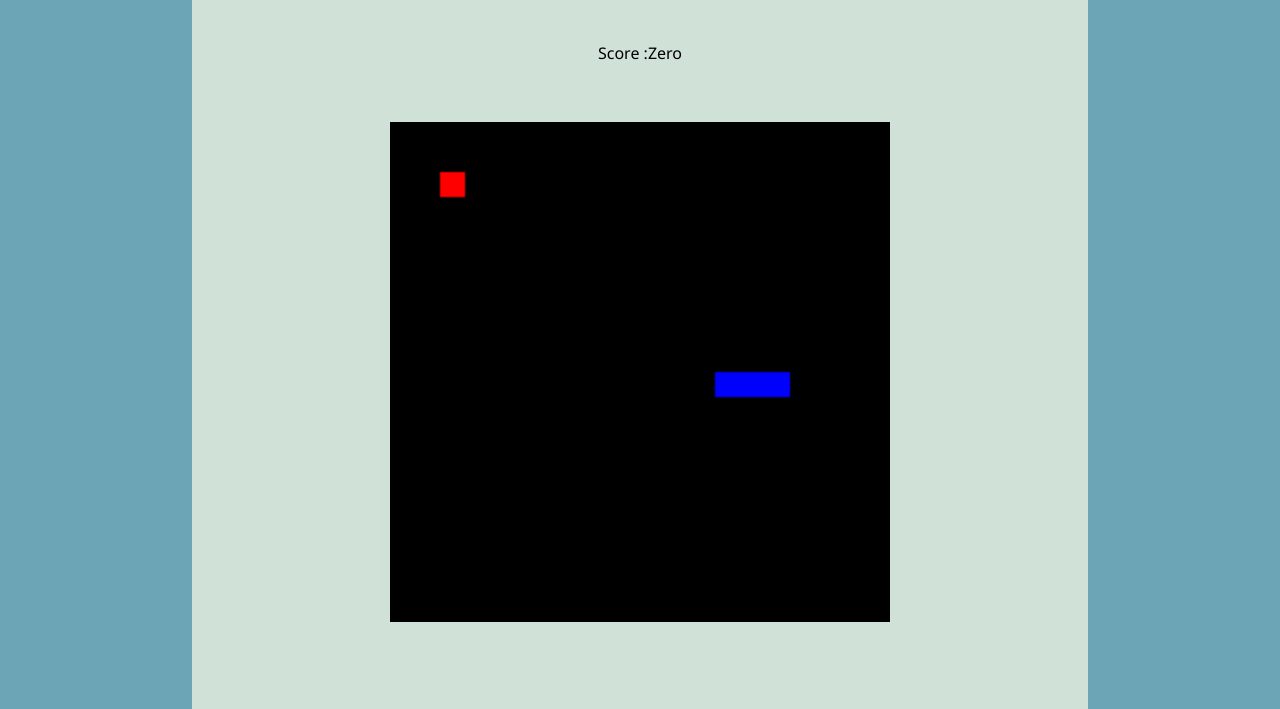
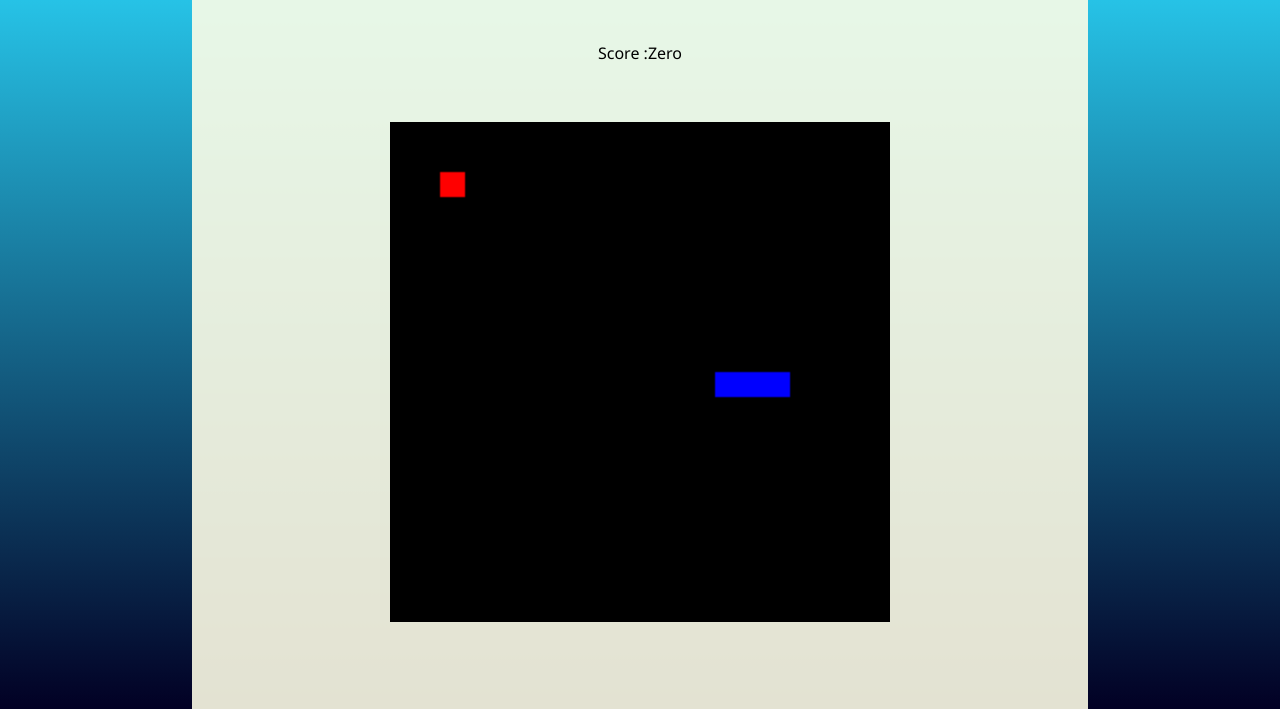
Before and after one commit to tiagoharumitsukodama/Game-Snake, a plain HTML site: page index.html in a window 1280 px wide. Shown: the part 91-800 px from the top of the page. Drawn offline with Linux system fonts and the light colour scheme.

Commit message:
change background-color

```diff
--- a/style.css
+++ b/style.css
@@ -6,7 +6,8 @@ div.body {
     min-height: 100vh;
     min-width: 100vw;
 
-    background-color: rgba(45, 126, 151, 0.699);
+    background: rgb(2,0,36);
+    background: linear-gradient(0deg, rgba(2,0,36,1) 0%, rgba(0,212,255,0.830427239255077) 100%);
 }
 section {
     display: flex;
@@ -17,7 +18,7 @@ section {
     min-width: 500px;
     min-height: 100vh;
 
-    background-color: rgba(255, 254, 232, 0.678);
+    background-color: rgba(255, 254, 232, 0.89);
 }
 h1 {
     font-family:'Lucida Sans', 'Lucida Sans Regular', 'Lucida Grande', 'Lucida Sans Unicode', Geneva, Verdana, sans-serif;
```
